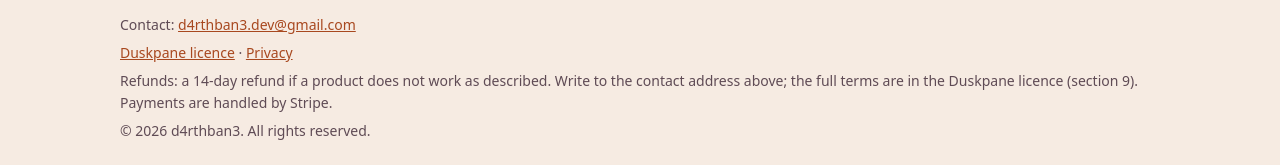
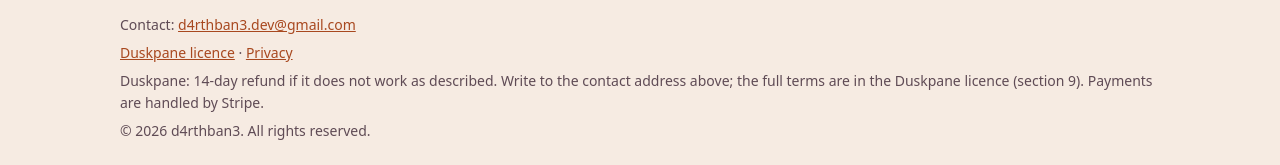
Before and after one commit to d4rthban3/d4rthban3.github.io, a plain HTML site: page index.html in a window 1280 px wide. Shown: the part 1106-1271 px from the top of the page. Drawn offline with Linux system fonts and the light colour scheme.

Commit message:
Footer refund line is the store's wording, tied to Duskpane
Co-Authored-By: Claude Sonnet 5.5 <noreply@anthropic.com>

```diff
--- a/index.html
+++ b/index.html
@@ -36,7 +36,7 @@
 <footer>
 <p>Contact: <a href="mailto:d4rthban3.dev@gmail.com">d4rthban3.dev@gmail.com</a></p>
 <p><a href="duskpane/#licence">Duskpane licence</a> &middot; <a href="duskpane/#privacy">Privacy</a></p>
-<p>Refunds: a 14-day refund if a product does not work as described. Write to the contact address above; the full terms are in the Duskpane licence (section 9). Payments are handled by Stripe.</p>
+<p>Duskpane: 14-day refund if it does not work as described. Write to the contact address above; the full terms are in the Duskpane licence (section 9). Payments are handled by Stripe.</p>
 <p>&copy; 2026 d4rthban3. All rights reserved.</p>
 </footer>
 <script>
```
